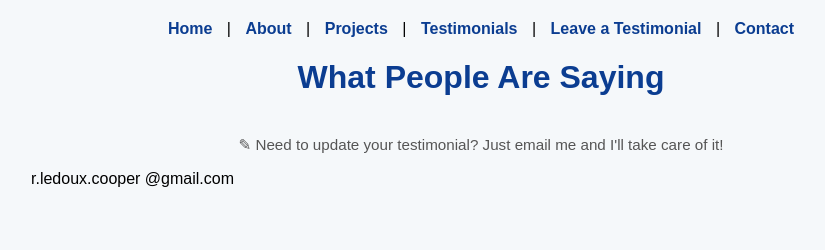
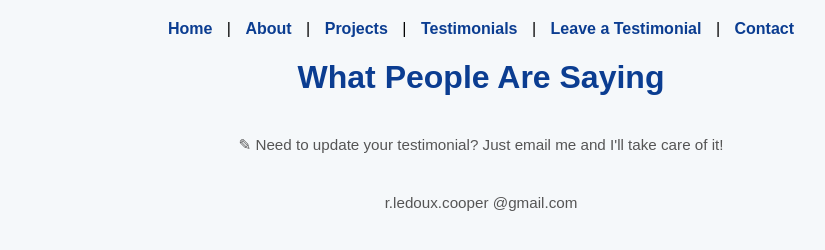
Before and after one commit to Reed02/NeuroIntent, a plain HTML site: page testimonials.html in a window 1280 px wide. Shown: the whole page, without its empty margins (159-984 px from the left). Drawn offline with Linux system fonts and the light colour scheme; no server answers.

Commit message:
Update testimonials.html

```diff
--- a/testimonials.html
+++ b/testimonials.html
@@ -102,7 +102,8 @@
 <!-- Friendly edit line -->
 <p style="text-align:center; margin-top:40px; font-size:0.95em; color:#555;">
   ✎ Need to update your testimonial? Just email me and I'll take care of it!
-  <p>r.ledoux.cooper @gmail.com </p>
+  <p style="text-align:center; margin-top:40px; font-size:0.95em; color:#555;">
+    r.ledoux.cooper @gmail.com </p>
 </p>
 
 
```
